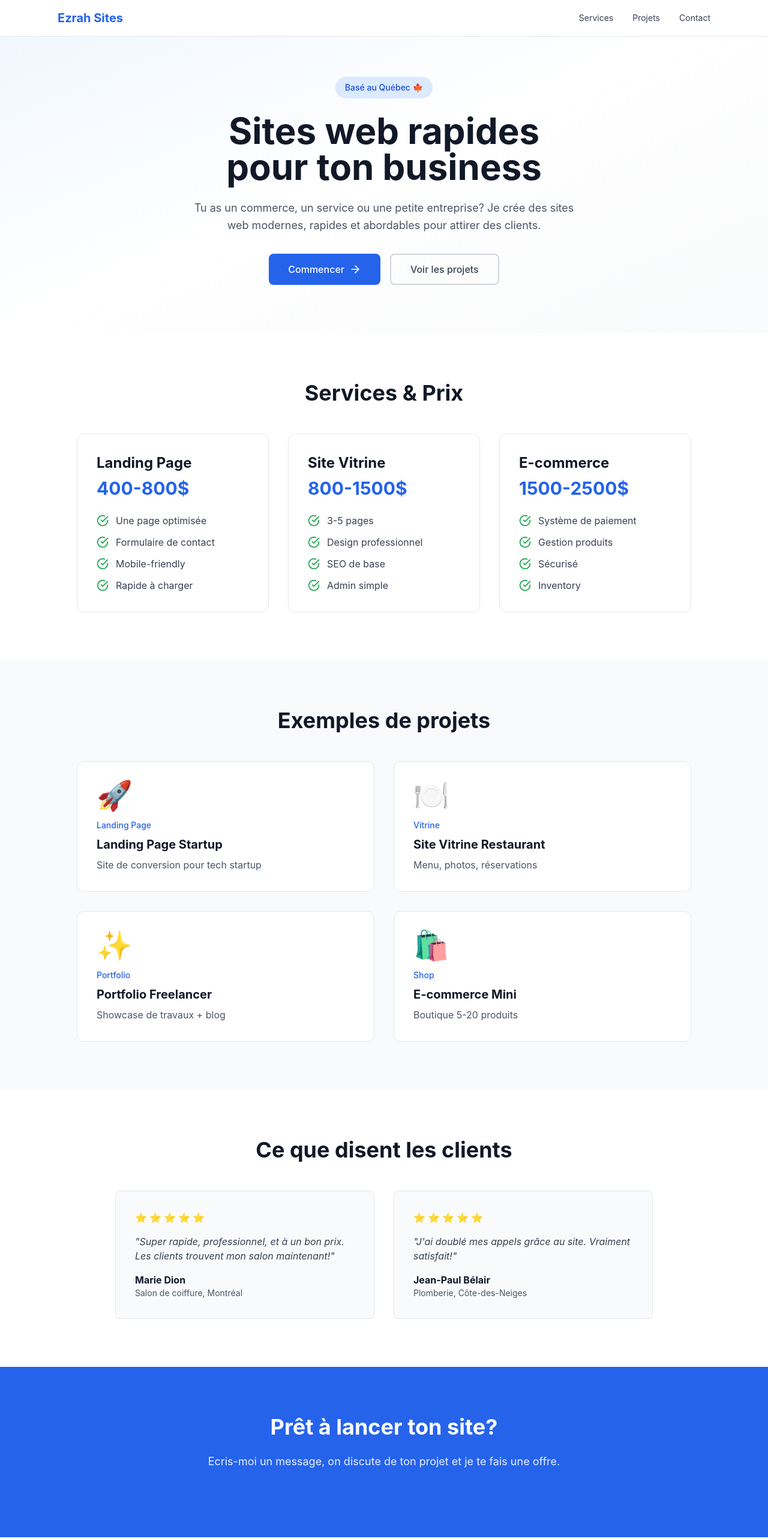
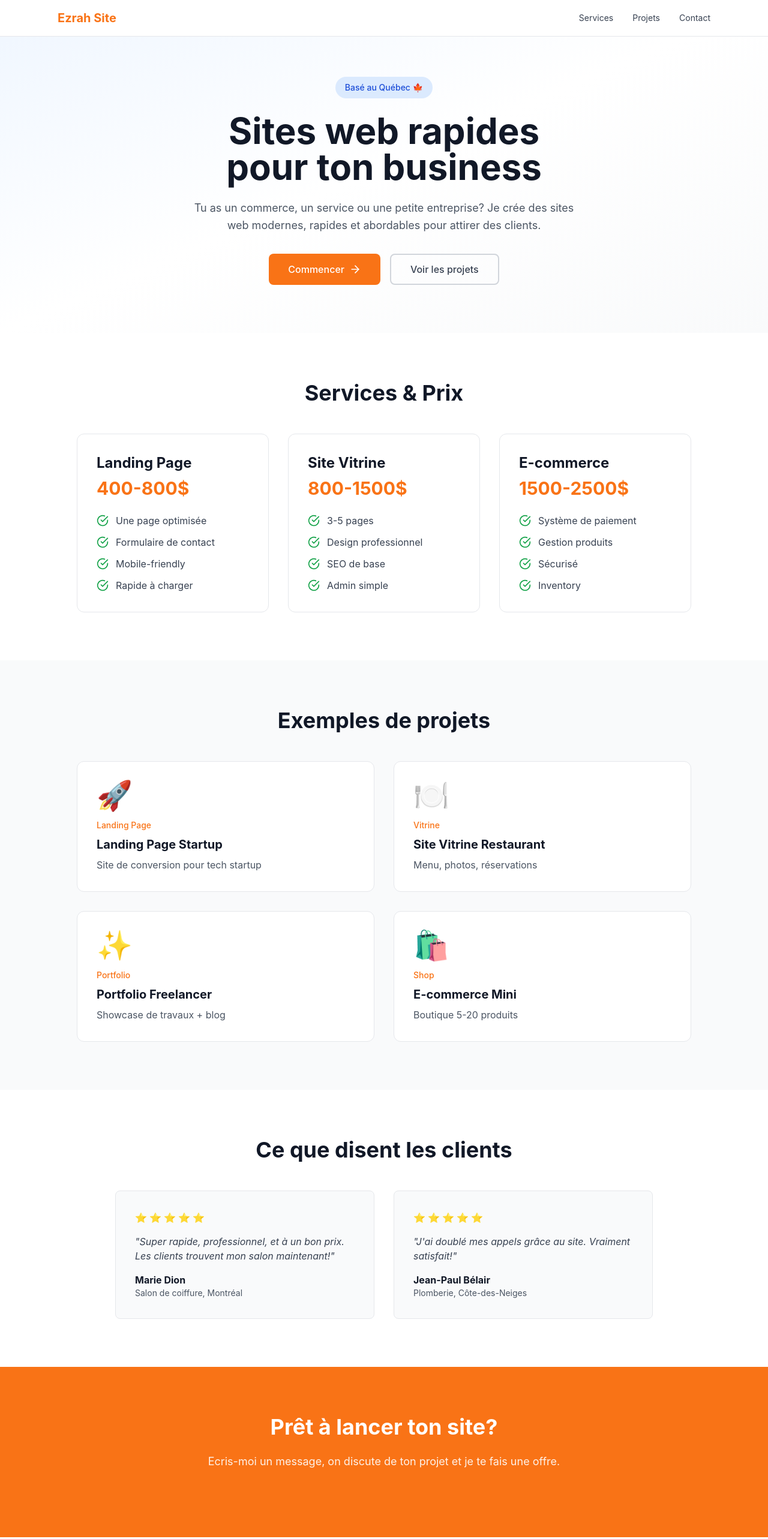
Before and after one commit to ezrahsite/portfolio-web, a Next.js app: page / in a window 1280 px wide. Shown: the top 2566 px of the page at 60% size. Built offline with nearby package versions, Linux system fonts and the light colour scheme.

Commit message:
Change color scheme from blue to orange

```diff
--- a/app/page.jsx
+++ b/app/page.jsx
@@ -77,14 +77,13 @@ export default function PortfolioSite() {
       {/* Navigation */}
       <nav className="fixed w-full bg-white/95 backdrop-blur border-b border-gray-200 z-50">
         <div className="max-w-6xl mx-auto px-4 sm:px-6 lg:px-8 py-4 flex justify-between items-center">
-          <div className="text-xl font-bold text-blue-600">Ezrah Sites</div>
-
+          <div className="text-xl font-bold text-orange-500">Ezrah Site</div>
 
           {/* Desktop Menu */}
           <div className="hidden md:flex gap-8">
-            <a href="#services" className="text-sm text-gray-700 hover:text-blue-600 transition">Services</a>
-            <a href="#projects" className="text-sm text-gray-700 hover:text-blue-600 transition">Projets</a>
-            <a href="#contact" className="text-sm text-gray-700 hover:text-blue-600 transition">Contact</a>
+            <a href="#services" className="text-sm text-gray-700 hover:text-orange-500 transition">Services</a>
+            <a href="#projects" className="text-sm text-gray-700 hover:text-orange-500 transition">Projets</a>
+            <a href="#contact" className="text-sm text-gray-700 hover:text-orange-500 transition">Contact</a>
           </div>
 
           {/* Mobile Menu Toggle */}
@@ -96,9 +95,9 @@ export default function PortfolioSite() {
         {/* Mobile Menu */}
         {mobileMenuOpen && (
           <div className="md:hidden bg-white border-t border-gray-200 py-4 px-4 space-y-3">
-            <a href="#services" className="block text-sm text-gray-700 hover:text-blue-600">Services</a>
-            <a href="#projects" className="block text-sm text-gray-700 hover:text-blue-600">Projets</a>
-            <a href="#contact" className="block text-sm text-gray-700 hover:text-blue-600">Contact</a>
+            <a href="#services" className="block text-sm text-gray-700 hover:text-orange-500">Services</a>
+            <a href="#projects" className="block text-sm text-gray-700 hover:text-orange-500">Projets</a>
+            <a href="#contact" className="block text-sm text-gray-700 hover:text-orange-500">Contact</a>
           </div>
         )}
       </nav>
@@ -116,10 +115,10 @@ export default function PortfolioSite() {
             Tu as un commerce, un service ou une petite entreprise? Je crée des sites web modernes, rapides et abordables pour attirer des clients.
           </p>
           <div className="flex gap-4 justify-center flex-wrap">
-            <a href="#contact" className="bg-blue-600 text-white px-8 py-3 rounded-lg font-medium hover:bg-blue-700 transition flex items-center gap-2">
+            <a href="#contact" className="bg-orange-500 text-white px-8 py-3 rounded-lg font-medium hover:bg-blue-700 transition flex items-center gap-2">
               Commencer <ArrowRight size={20} />
             </a>
-            <a href="#projects" className="border-2 border-gray-300 text-gray-700 px-8 py-3 rounded-lg font-medium hover:border-blue-600 hover:text-blue-600 transition">
+            <a href="#projects" className="border-2 border-gray-300 text-gray-700 px-8 py-3 rounded-lg font-medium hover:border-orange-500 hover:text-orange-500 transition">
               Voir les projets
             </a>
           </div>
@@ -134,7 +133,7 @@ export default function PortfolioSite() {
             {services.map((service, i) => (
               <div key={i} className="border border-gray-200 rounded-xl p-8 hover:shadow-lg transition">
                 <h3 className="text-2xl font-bold text-gray-900 mb-2">{service.title}</h3>
-                <div className="text-3xl font-bold text-blue-600 mb-6">{service.price}</div>
+                <div className="text-3xl font-bold text-orange-500 mb-6">{service.price}</div>
                 <ul className="space-y-3">
                   {service.features.map((feature, j) => (
                     <li key={j} className="flex gap-3 text-gray-700">
@@ -157,7 +156,7 @@ export default function PortfolioSite() {
             {projects.map((project, i) => (
               <div key={i} className="bg-white rounded-xl p-8 border border-gray-200 hover:shadow-lg transition">
                 <div className="text-5xl mb-4">{project.image}</div>
-                <div className="text-sm text-blue-600 font-medium mb-2">{project.category}</div>
+                <div className="text-sm text-orange-500 font-medium mb-2">{project.category}</div>
                 <h3 className="text-xl font-bold text-gray-900 mb-2">{project.name}</h3>
                 <p className="text-gray-600">{project.description}</p>
               </div>
@@ -188,7 +187,7 @@ export default function PortfolioSite() {
       </section>
 
       {/* CTA */}
-      <section className="py-20 px-4 bg-blue-600">
+      <section className="py-20 px-4 bg-orange-500">
         <div className="max-w-3xl mx-auto text-center text-white">
           <h2 className="text-4xl font-bold mb-6">Prêt à lancer ton site?</h2>
           <p className="text-lg mb-8 opacity-90">Ecris-moi un message, on discute de ton projet et je te fais une offre.</p>
@@ -215,7 +214,7 @@ export default function PortfolioSite() {
                   required
                   value={formData.name}
                   onChange={(e) => setFormData({...formData, name: e.target.value})}
-                  className="w-full px-4 py-2 border border-gray-300 rounded-lg focus:outline-none focus:ring-2 focus:ring-blue-600"
+                  className="w-full px-4 py-2 border border-gray-300 rounded-lg focus:outline-none focus:ring-2 focus:ring-orange-500"
                   placeholder="Ton nom"
                 />
               </div>
@@ -226,7 +225,7 @@ export default function PortfolioSite() {
                   required
                   value={formData.email}
                   onChange={(e) => setFormData({...formData, email: e.target.value})}
-                  className="w-full px-4 py-2 border border-gray-300 rounded-lg focus:outline-none focus:ring-2 focus:ring-blue-600"
+                  className="w-full px-4 py-2 border border-gray-300 rounded-lg focus:outline-none focus:ring-2 focus:ring-orange-500"
                   placeholder="toi@example.com"
                 />
               </div>
@@ -237,13 +236,13 @@ export default function PortfolioSite() {
                   value={formData.message}
                   onChange={(e) => setFormData({...formData, message: e.target.value})}
                   rows="5"
-                  className="w-full px-4 py-2 border border-gray-300 rounded-lg focus:outline-none focus:ring-2 focus:ring-blue-600"
+                  className="w-full px-4 py-2 border border-gray-300 rounded-lg focus:outline-none focus:ring-2 focus:ring-orange-500"
                   placeholder="Décris ton projet..."
                 />
               </div>
               <button
                 type="submit"
-                className="w-full bg-blue-600 text-white py-3 rounded-lg font-bold hover:bg-blue-700 transition flex items-center justify-center gap-2"
+                className="w-full bg-orange-500 text-white py-3 rounded-lg font-bold hover:bg-blue-700 transition flex items-center justify-center gap-2"
               >
                 <Mail size={20} /> Envoyer
               </button>
@@ -252,7 +251,7 @@ export default function PortfolioSite() {
 
           <div className="mt-8 pt-8 border-t border-gray-200 text-center text-gray-600">
             <p className="mb-2">Ou écris directement:</p>
-            <a href="mailto:ezrahsiteofficiel@gmail.com" className="text-blue-600 font-medium hover:underline">ezrahsiteofficiel@gmail.com</a>
+            <a href="mailto:ezrahsiteofficiel@gmail.com" className="text-orange-500 font-medium hover:underline">ezrahsiteofficiel@gmail.com</a>
           </div>
         </div>
       </section>
@@ -260,7 +259,7 @@ export default function PortfolioSite() {
       {/* Footer */}
       <footer className="bg-gray-900 text-gray-400 py-8 px-4 text-center text-sm">
         <div className="max-w-4xl mx-auto">
-          <p>© 2026 Ezarh Sites - Sites web pour petits business au Québec </p>
+          <p>© 2026 Ezrah  Site - Sites web pour petits business</p>
         </div>
       </footer>
     </div>
```
